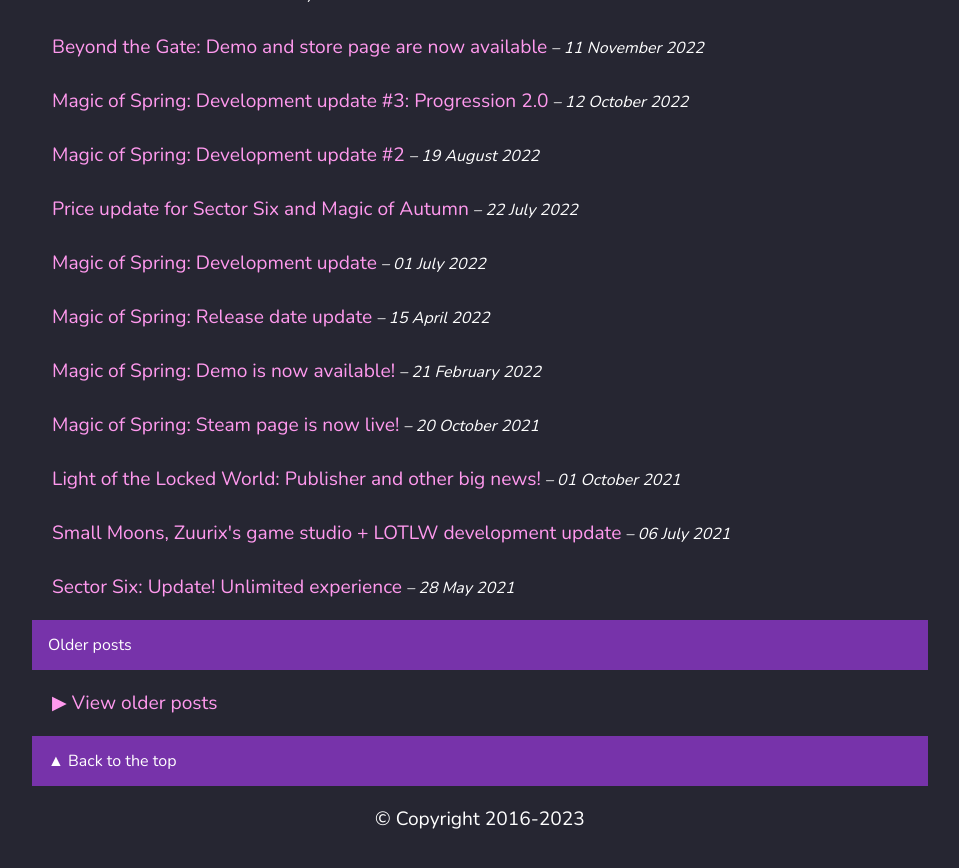
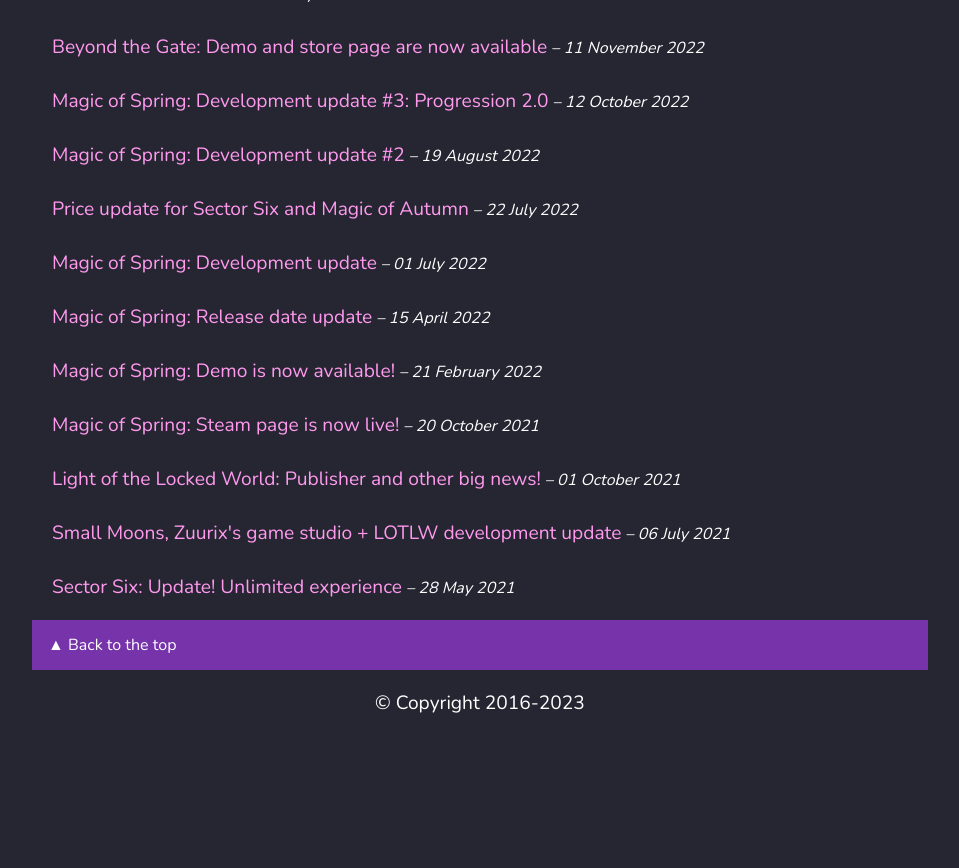
Before and after one commit to V3663L/v3663l.github.io, a Jekyll site: the page built from blog/index.html, in a window 1280 px wide and 900 px high, scrolled down 1177 px. Shown: the top 868 px of the window, without its empty margins (160-1119 px from the left). Built offline with Jekyll 4.4.1, drawn with Linux system fonts in a browser that asks for light colours; after the commit the page ends 1961 px from its top, so only the background shows below that.

Commit message:
Update index.html

```diff
--- a/blog/index.html
+++ b/blog/index.html
@@ -17,10 +17,4 @@
 <p><a href="{{ post.url }}" title="{{ post.title }}">{{ post.title }}</a><i><small> – {{ post.date | date_to_long_string }}</i></small></p>
 {% endfor %}
 
-<comments>
-<a>Older posts</a>
-</comments>
-
-<p><a href="https://v3663l.com/blog-archive">▶ View older posts</a></p>
-
 </div>
```
